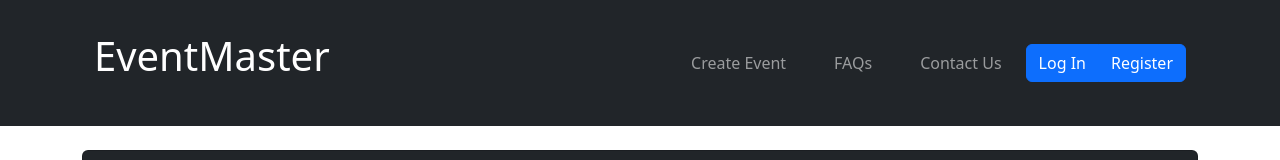
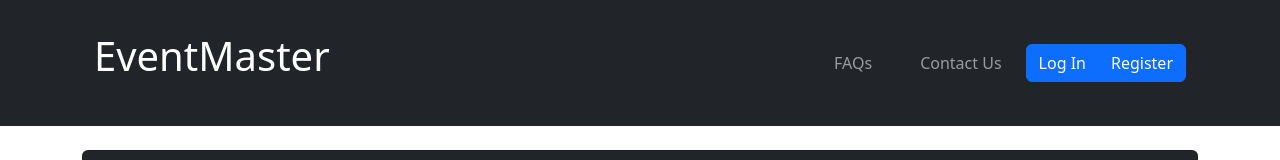
Before and after one commit to rachithans/eventmaster, a React (Create React App) app in the folder frontend/: page / in a window 1280 px wide. Shown: the top 160 px of the page. Built offline with nearby package versions, Linux system fonts and the light colour scheme.

Commit message:
fixed navbar

```diff
--- a/frontend/src/components/NavBar.js
+++ b/frontend/src/components/NavBar.js
@@ -21,7 +21,7 @@ function NavBar({ loggedIn, isAdmin, onLogout }) {
             <Navbar.Toggle aria-controls="basic-navbar-nav" />
             <Navbar.Collapse id="basic-navbar-nav">
               <Nav className="me-auto">
-                <Nav.Link className="mx-3">Create Event</Nav.Link>
+
                 <Nav.Link className="mx-3" as={Link} to="/Faq">
                   FAQs
                 </Nav.Link>
```
Also changed, not shown: frontend/src/components/Login.js (deleted, +0 -8 lines).
